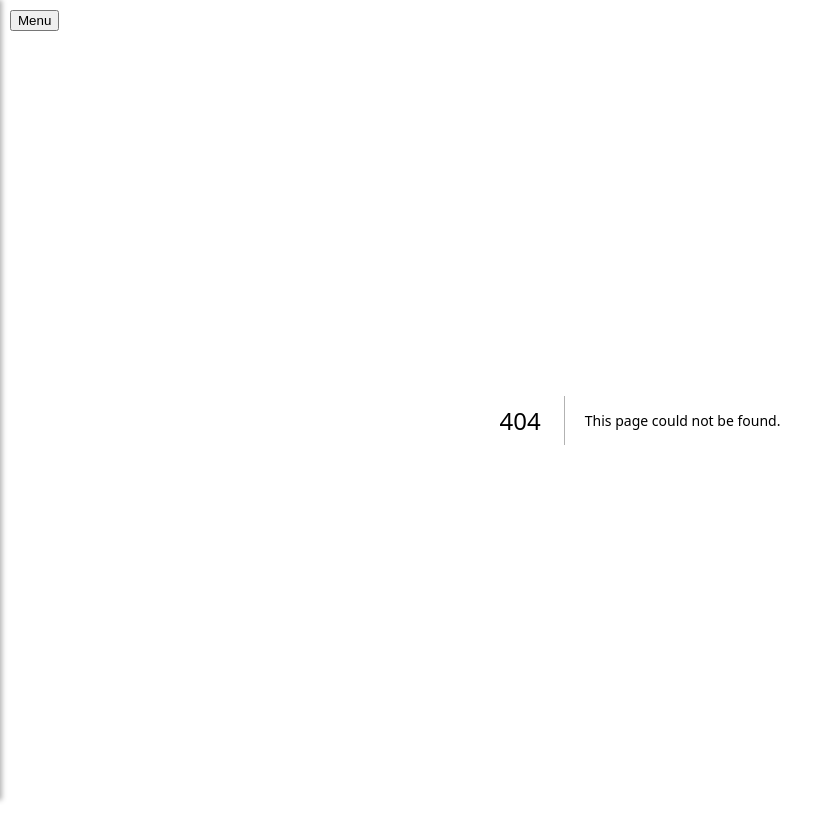
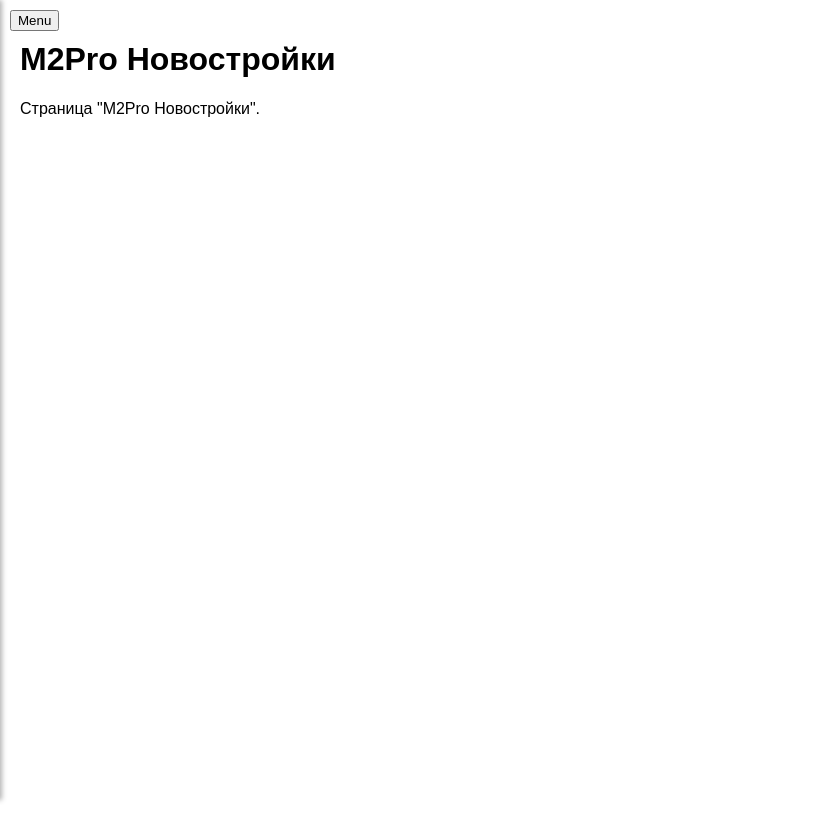
Before and after one commit to sergeychernov/m2-prototype, a Next.js app: page /m2-prototype/m2pro-novostroyki in a window 1280 px wide. Before the commit this address had no page. Shown: the whole page, without its empty margins (0-839 px from the left). After the commit the page ends 800 px from the top, so only its background shows below. Built offline with nearby package versions, Linux system fonts and the light colour scheme.

Commit message:
Add side menu structure and service pages

```diff
--- a/components/Menu.tsx
+++ b/components/Menu.tsx
@@ -1,18 +1,65 @@
 import Link from 'next/link';
+
+interface Item {
+  title: string;
+  slug: string;
+  icon: string;
+}
+
+const popular: Item[] = [
+  { title: 'Ипотека', slug: '/ipoteka', icon: '💰' },
+  { title: 'Сделка', slug: '/sdelka', icon: '📝' },
+  { title: 'Защита сделки', slug: '/zashchita-sdelki', icon: '🛡️' },
+  { title: 'Проверка недвижимости', slug: '/proverka-nedvizhimosti', icon: '🏢' },
+];
+
+const highCommission: Item[] = [
+  { title: 'Свой дом', slug: '/svoy-dom', icon: '🏡' },
+  { title: 'M2Pro Новостройки', slug: '/m2pro-novostroyki', icon: '🏗️' },
+];
+
+const bottom: Item[] = [
+  { title: 'Помощь', slug: '/pomoshch', icon: '❓' },
+  { title: 'Обучение', slug: '/obuchenie', icon: '📚' },
+  { title: 'Профиль', slug: '/profil', icon: '👤' },
+  { title: 'Выход', slug: '/vyhod', icon: '🚪' },
+];
 
 export default function Menu() {
   return (
     <nav>
-      <ul>
-        <li>
-          <Link href="/">Home</Link>
+      <ul className="menu-top">
+        <li className="menu-item">
+          <Link href="/">Главная<span className="menu-icon">🏠</span></Link>
         </li>
-        <li>
-          <a href="#">About</a>
-        </li>
-        <li>
-          <a href="#">Contact</a>
-        </li>
+        <li className="menu-section-title">Популярные сервисы</li>
+        {popular.map((item) => (
+          <li key={item.slug} className="menu-item">
+            <Link href={item.slug}>
+              {item.title}
+              <span className="menu-icon">{item.icon}</span>
+            </Link>
+          </li>
+        ))}
+        <li className="menu-section-title">С высокой комиссией</li>
+        {highCommission.map((item) => (
+          <li key={item.slug} className="menu-item">
+            <Link href={item.slug}>
+              {item.title}
+              <span className="menu-icon">{item.icon}</span>
+            </Link>
+          </li>
+        ))}
+      </ul>
+      <ul className="menu-bottom">
+        {bottom.map((item) => (
+          <li key={item.slug} className="menu-item">
+            <Link href={item.slug}>
+              {item.title}
+              <span className="menu-icon">{item.icon}</span>
+            </Link>
+          </li>
+        ))}
       </ul>
     </nav>
   );
--- /dev/null
+++ b/pages/m2pro-novostroyki.tsx
@@ -0,0 +1,8 @@
+export default function m2pro_novostroyki() {
+  return (
+    <div>
+      <h1>M2Pro Новостройки</h1>
+      <p>Страница "M2Pro Новостройки".</p>
+    </div>
+  );
+}
--- a/styles/globals.css
+++ b/styles/globals.css
@@ -50,3 +50,35 @@
 main {
   padding: 20px;
 }
+
+.side-menu nav {
+  display: flex;
+  flex-direction: column;
+  height: 100%;
+}
+
+.menu-top,
+.menu-bottom {
+  list-style: none;
+  padding: 0;
+  margin: 0;
+}
+
+.menu-bottom {
+  margin-top: auto;
+}
+
+.menu-item {
+  display: flex;
+  justify-content: space-between;
+  padding: 8px 0;
+}
+
+.menu-section-title {
+  font-weight: bold;
+  margin-top: 20px;
+}
+
+.menu-icon {
+  margin-left: 8px;
+}
```
Also changed, not shown: pages/ipoteka.tsx (added, +8 -0 lines), pages/obuchenie.tsx (added, +8 -0 lines), pages/pomoshch.tsx (added, +8 -0 lines), pages/profil.tsx (added, +8 -0 lines), pages/proverka-nedvizhimosti.tsx (added, +8 -0 lines), pages/sdelka.tsx (added, +8 -0 lines), pages/svoy-dom.tsx (added, +8 -0 lines), pages/vyhod.tsx (added, +8 -0 lines), pages/zashchita-sdelki.tsx (added, +8 -0 lines).
